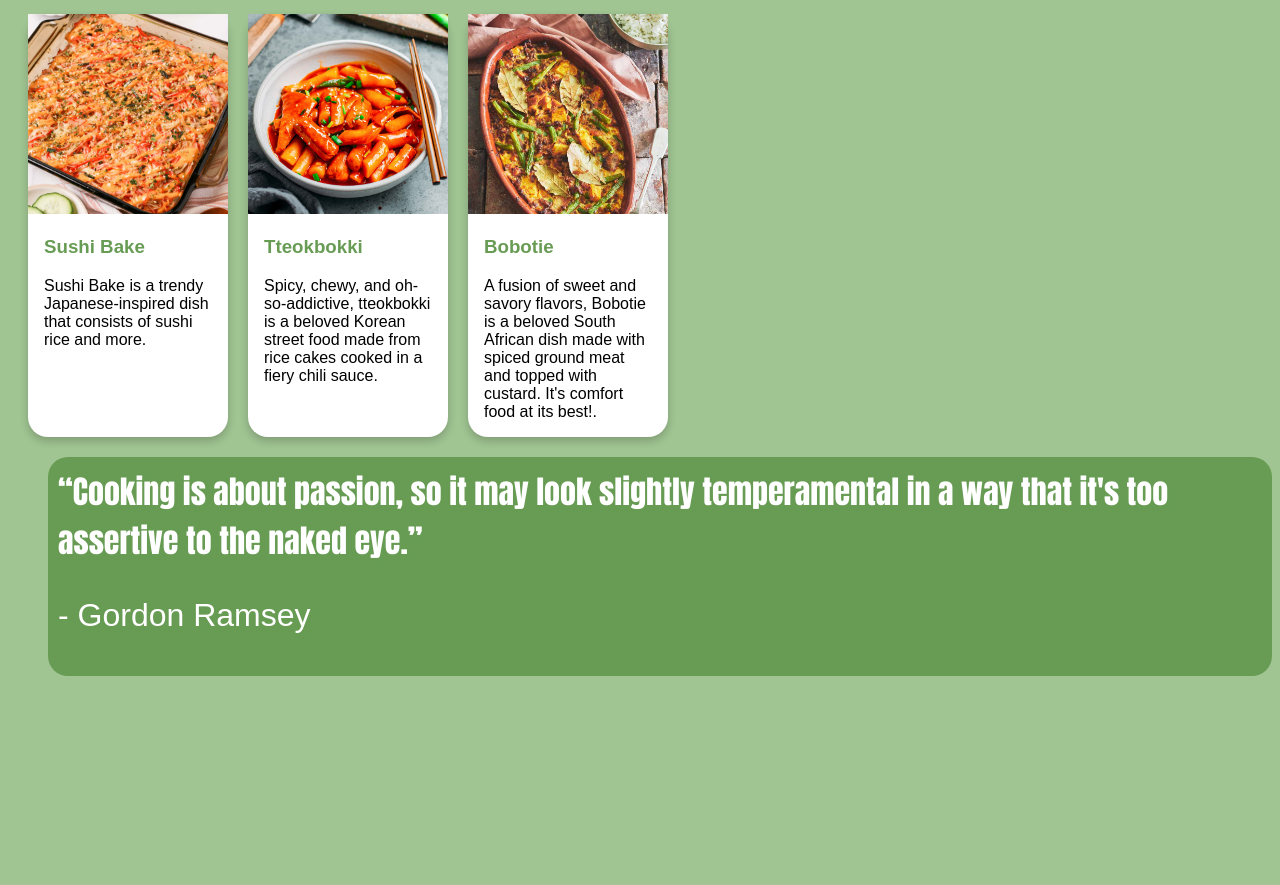
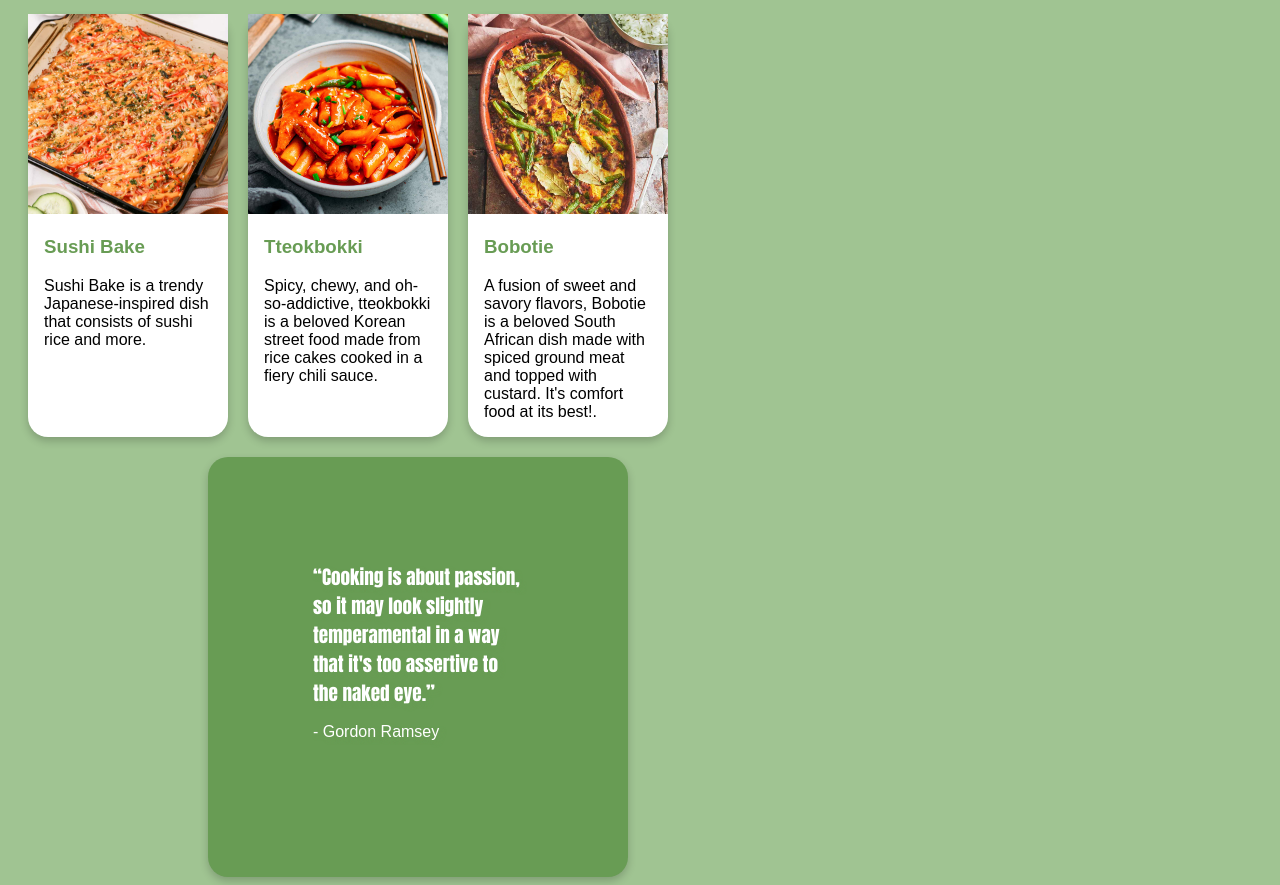
Before and after one commit to lenasprofil/odin-recipes, a plain HTML site: page index.html in a window 1280 px wide. Shown: the part 145-1030 px from the top of the page. Before the commit the page ends 829 px from the top, so only its background shows below. Drawn offline with Linux system fonts and the light colour scheme; a web font is replaced by a local one.

Commit message:
changed box

```diff
--- a/styles.css
+++ b/styles.css
@@ -78,13 +78,10 @@ body{
 .quote{
     background-color: #689c54;
     border-radius: 20px;
-    margin-left: 40px;
-    padding: 10px;
-    display: row;
-    flex: 50%;
-    vertical-align: middle;
-    font-size: xx-large;
-    top: 50%;
+    height: 210px; width: 210px;
+    padding: 105px;
+    margin-left: 200px;
+    box-shadow: 0 4px 8px 0 rgba(0, 0, 0, 0.2);
 }
 
 @media screen and (max-width: 600px) {
@@ -99,6 +96,7 @@ q {
     text-shadow: 3px 3px 4px #689c54;
     font-weight: lighter;
     text-align: center;
+    font-size: larger;
 
 }
 
```
